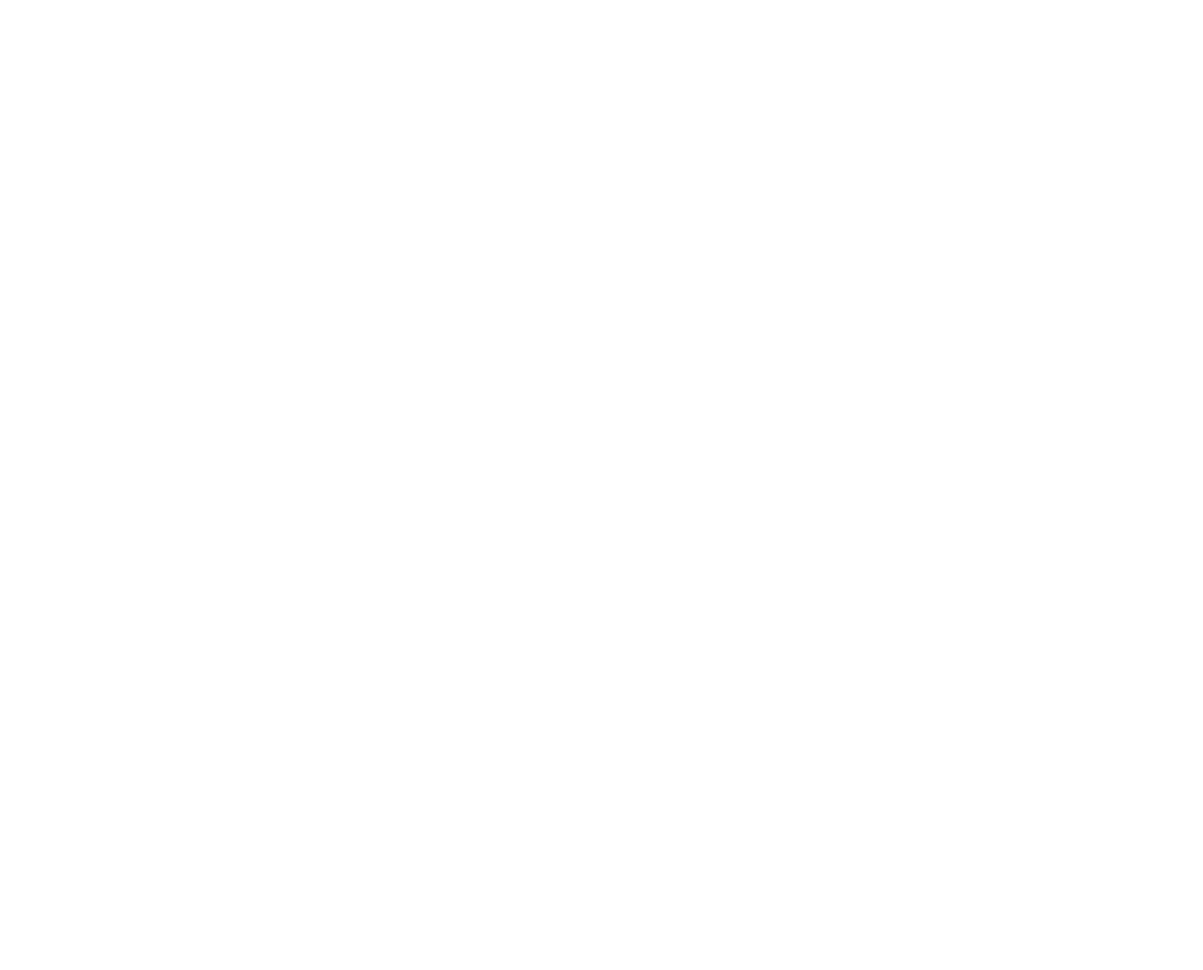
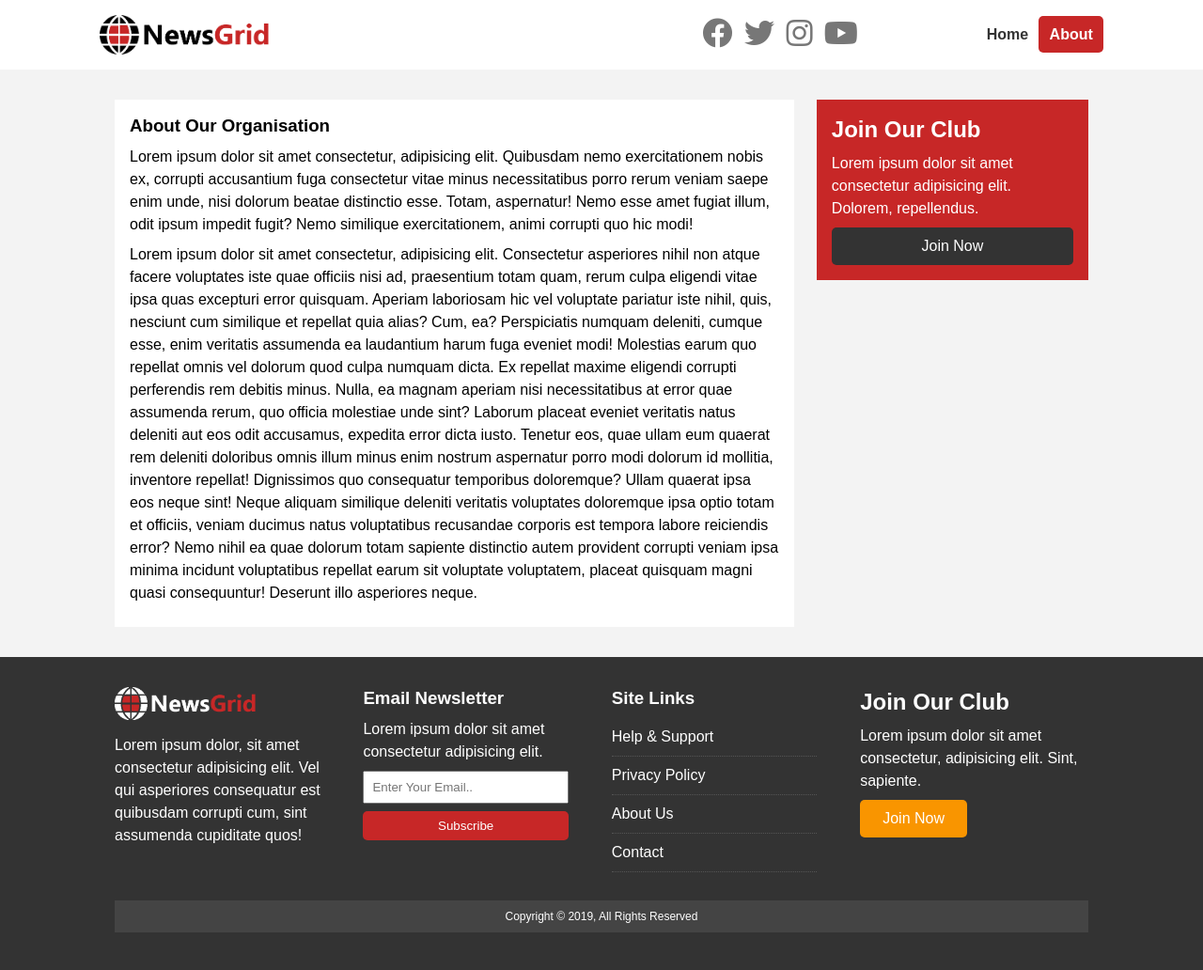
Before and after one commit to Aemonicus/NewsGrid-Website, a plain HTML site: page about.html in a window 1280 px wide. Shown: the whole page at 94% size. Before the commit the page ends 800 px from the top, so only its background shows below. Drawn offline with Linux system fonts and the light colour scheme.

Commit message:
End AboutPage

```diff
--- a/about.html
+++ b/about.html
@@ -0,0 +1,139 @@
+<!DOCTYPE html>
+<html lang="en">
+  <head>
+    <meta charset="UTF-8" />
+    <meta name="viewport" content="width=device-width, initial-scale=1.0" />
+    <meta http-equiv="X-UA-Compatible" content="ie=edge" />
+    <link
+      rel="stylesheet"
+      href="https://use.fontawesome.com/releases/v5.8.1/css/all.css"
+      integrity="sha384-50oBUHEmvpQ+1lW4y57PTFmhCaXp0ML5d60M1M7uH2+nqUivzIebhndOJK28anvf"
+      crossorigin="anonymous"
+    />
+    <link rel="stylesheet" href="css/style.css" />
+    <link
+      rel="stylesheet"
+      media="screen and (max-width: 768px)"
+      href="css/mobile.css"
+    />
+    <link rel="shortcut icon" type="image/x-icon" href="img/favicon.ico" />
+    <title>NewsGrid | About</title>
+  </head>
+  <body>
+    <nav id="main-nav">
+      <div class="container">
+        <img src="img/logo.png" alt="NewsGrid" class="logo" />
+        <div class="social">
+          <a href="http://facebook.com" target="_blank"
+            ><i class="fab fa-facebook fa-2x"></i
+          ></a>
+          <a href="http://twitter.com" target="_blank"
+            ><i class="fab fa-twitter fa-2x"></i
+          ></a>
+          <a href="http://instagram.com" target="_blank"
+            ><i class="fab fa-instagram fa-2x"></i
+          ></a>
+          <a href="http://youtube.com" target="_blank"
+            ><i class="fab fa-youtube fa-2x"></i
+          ></a>
+        </div>
+        <ul>
+          <li><a href="index.html">Home</a></li>
+          <li><a class="current" href="about.html">About</a></li>
+        </ul>
+      </div>
+    </nav>
+
+    <section id="about">
+      <div class="container">
+        <div class="page-container">
+          <article class="card">
+            <h1 class="l-heading">About Our Organisation</h1>
+            <p>
+              Lorem ipsum dolor sit amet consectetur, adipisicing elit.
+              Quibusdam nemo exercitationem nobis ex, corrupti accusantium fuga
+              consectetur vitae minus necessitatibus porro rerum veniam saepe
+              enim unde, nisi dolorum beatae distinctio esse. Totam, aspernatur!
+              Nemo esse amet fugiat illum, odit ipsum impedit fugit? Nemo
+              similique exercitationem, animi corrupti quo hic modi!
+            </p>
+            <p>
+              Lorem ipsum dolor sit amet consectetur, adipisicing elit.
+              Consectetur asperiores nihil non atque facere voluptates iste quae
+              officiis nisi ad, praesentium totam quam, rerum culpa eligendi
+              vitae ipsa quas excepturi error quisquam. Aperiam laboriosam hic
+              vel voluptate pariatur iste nihil, quis, nesciunt cum similique et
+              repellat quia alias? Cum, ea? Perspiciatis numquam deleniti,
+              cumque esse, enim veritatis assumenda ea laudantium harum fuga
+              eveniet modi! Molestias earum quo repellat omnis vel dolorum quod
+              culpa numquam dicta. Ex repellat maxime eligendi corrupti
+              perferendis rem debitis minus. Nulla, ea magnam aperiam nisi
+              necessitatibus at error quae assumenda rerum, quo officia
+              molestiae unde sint? Laborum placeat eveniet veritatis natus
+              deleniti aut eos odit accusamus, expedita error dicta iusto.
+              Tenetur eos, quae ullam eum quaerat rem deleniti doloribus omnis
+              illum minus enim nostrum aspernatur porro modi dolorum id
+              mollitia, inventore repellat! Dignissimos quo consequatur
+              temporibus doloremque? Ullam quaerat ipsa eos neque sint! Neque
+              aliquam similique deleniti veritatis voluptates doloremque ipsa
+              optio totam et officiis, veniam ducimus natus voluptatibus
+              recusandae corporis est tempora labore reiciendis error? Nemo
+              nihil ea quae dolorum totam sapiente distinctio autem provident
+              corrupti veniam ipsa minima incidunt voluptatibus repellat earum
+              sit voluptate voluptatem, placeat quisquam magni quasi
+              consequuntur! Deserunt illo asperiores neque.
+            </p>
+          </article>
+          <aside class="card bg-primary">
+            <h2>Join Our Club</h2>
+            <p>
+              Lorem ipsum dolor sit amet consectetur adipisicing elit. Dolorem,
+              repellendus.
+            </p>
+            <a href="#" class="btn btn-dark btn-block">Join Now</a>
+          </aside>
+        </div>
+      </div>
+    </section>
+
+    <!-- Footer -->
+    <footer id="main-footer" class="py-2">
+      <div class="container footer-container">
+        <div>
+          <img src="img/logo_light.png" alt="NewsGrid" />
+          <p>
+            Lorem ipsum dolor, sit amet consectetur adipisicing elit. Vel qui
+            asperiores consequatur est quibusdam corrupti cum, sint assumenda
+            cupiditate quos!
+          </p>
+        </div>
+        <div>
+          <h3>Email Newsletter</h3>
+          <p>Lorem ipsum dolor sit amet consectetur adipisicing elit.</p>
+          <form>
+            <input type="email" placeholder="Enter Your Email.." />
+            <input type="submit" value="Subscribe" class="btn btn-primary" />
+          </form>
+        </div>
+        <div>
+          <h3>Site Links</h3>
+          <ul class="list">
+            <li><a href="#">Help & Support</a></li>
+            <li><a href="#">Privacy Policy</a></li>
+            <li><a href="#">About Us</a></li>
+            <li><a href="#">Contact</a></li>
+          </ul>
+        </div>
+        <div>
+          <h2>Join Our Club</h2>
+          <p>
+            Lorem ipsum dolor sit amet consectetur, adipisicing elit. Sint,
+            sapiente.
+          </p>
+          <a href="#" class="btn btn-secondary">Join Now</a>
+        </div>
+        <p>Copyright &copy 2019, All Rights Reserved</p>
+      </div>
+    </footer>
+  </body>
+</html>
--- a/css/style.css
+++ b/css/style.css
@@ -178,6 +178,17 @@ h6 {
   color: var(--primary-color) !important;
 }
 
+/* Inner page grid container */
+.page-container {
+  display: grid;
+  grid-template-columns: 5fr 2fr;
+  margin: 2rem 0;
+  grid-gap: 1.5rem;
+}
+
+.page-container > *:first-child {
+  grid-row: 1 / span 3;
+}
 /* Navigation */
 #main-nav {
   background: white;
```
